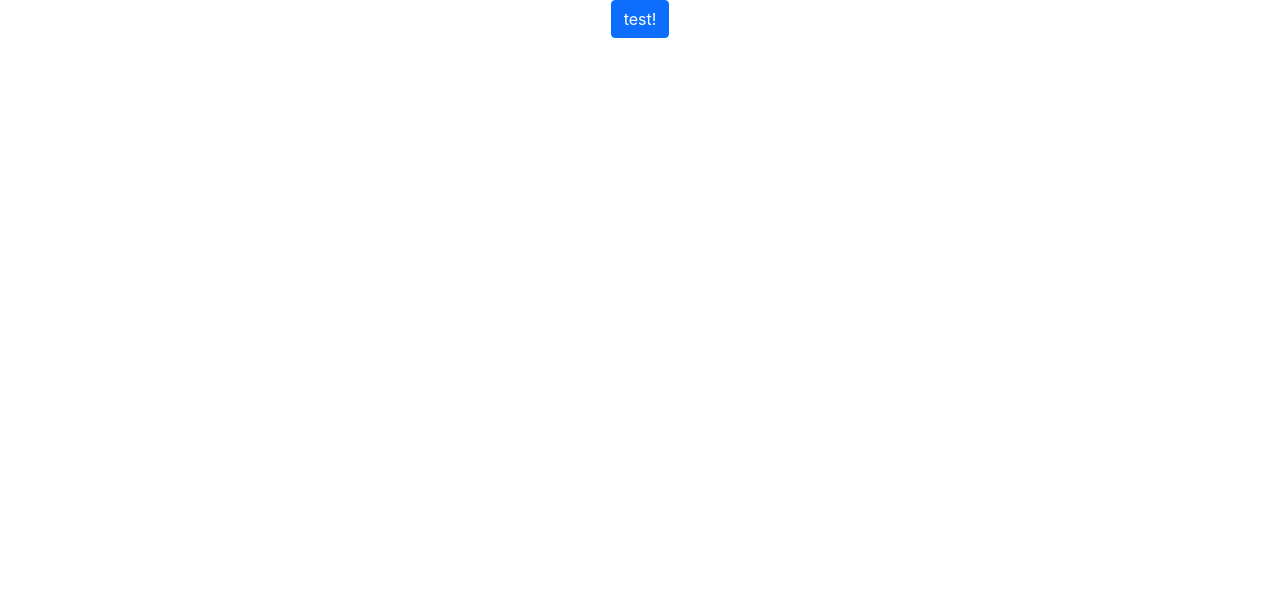
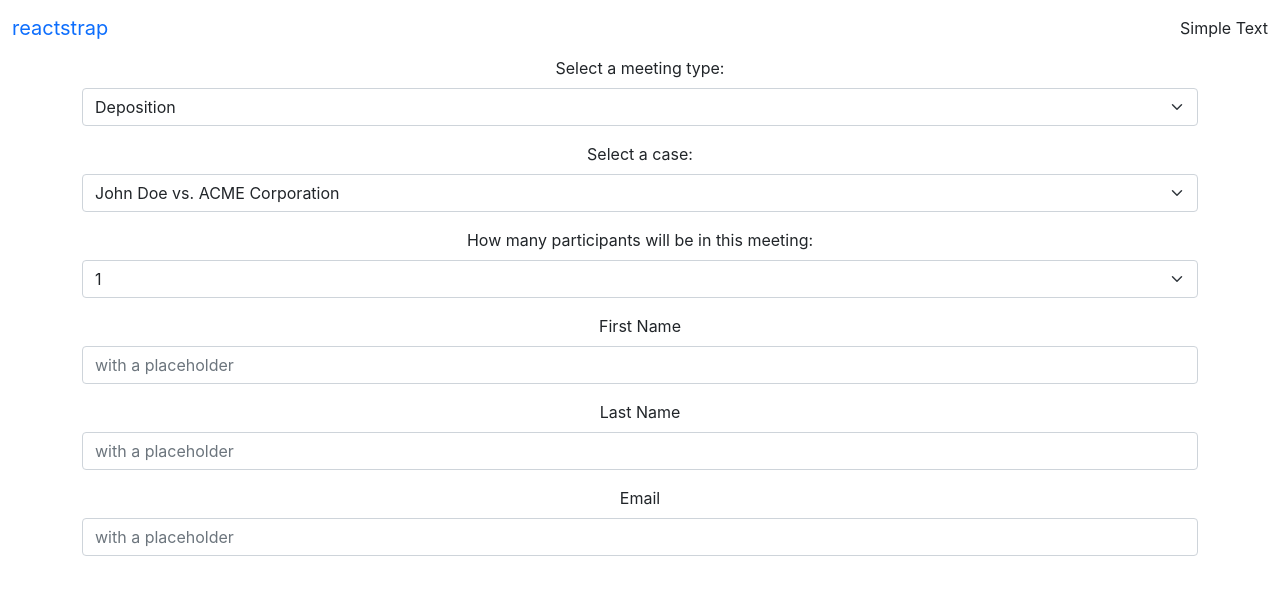
Before and after one commit to benclark1110/meeting-application, a React (Create React App) app in the folder meeting-app/: page / in a window 1280 px wide. Shown: the top 594 px of the page. Built offline with nearby package versions, Linux system fonts and the light colour scheme.

Commit message:
Adding form fields

```diff
--- a/meeting-app/src/App.tsx
+++ b/meeting-app/src/App.tsx
@@ -1,12 +1,18 @@
 import React from 'react';
-import logo from './logo.svg';
 import './App.css';
-import { Button } from 'reactstrap';
+import { Container } from 'reactstrap';
+import Header from './components/header';
+import MeetingInput from './components/add-meeting';
+import Participant from './components/add-participant';
 
-function App() {
+const App: React.FC = () => {
   return (
     <div className="App">
-      <Button color="primary">test!</Button>
+      <Header></Header>
+      <Container>
+        <MeetingInput></MeetingInput>
+        <Participant></Participant>
+      </Container>
     </div>
   );
 }
--- /dev/null
+++ b/meeting-app/src/components/add-meeting.tsx
@@ -0,0 +1,87 @@
+import {
+    Form,
+    FormGroup,
+    Label,
+    Input
+  } from 'reactstrap';
+
+const MeetingInput = (props: any) => {
+
+  return (
+    <div>
+        <Form>
+            <FormGroup>
+                <Label for="meetingType">
+                Select a meeting type:
+                </Label>
+                <Input
+                    id="meetingType"
+                    name="meetingType"
+                    type="select"
+                    placeholder="Please select a meeting type"
+                >
+                    <option>
+                        Deposition
+                    </option>
+                    <option>
+                        Arbitration
+                    </option>
+                    <option>
+                        General
+                    </option>
+                </Input>
+            </FormGroup>
+            <FormGroup>
+                <Label for="case">
+                Select a case:
+                </Label>
+                <Input
+                    id="case"
+                    name="case"
+                    type="select"
+                    placeholder="Please select a case"
+                >
+                    <option>
+                        John Doe vs. ACME Corporation
+                    </option>
+                    <option>
+                        Jane Doe vs. John Doe
+                    </option>
+                    <option>
+                        ACME Corporation vs. ACME Financial
+                    </option>
+                    <option>
+                        ACME Global vs. Jane Doe
+                    </option>
+                </Input>
+            </FormGroup>
+            <FormGroup>
+                <Label for="numberOfParticipants">
+                How many participants will be in this meeting:
+                </Label>
+                <Input
+                    id="numberOfParticipants"
+                    name="numberOfParticipants"
+                    type="select"
+                    placeholder="Select the number of participants"
+                >
+                    <option>
+                        1
+                    </option>
+                    <option>
+                        2
+                    </option>
+                    <option>
+                        3
+                    </option>
+                    <option>
+                        4
+                    </option>
+                </Input>
+            </FormGroup>
+        </Form>
+    </div>
+  );
+}
+
+export default MeetingInput;
--- /dev/null
+++ b/meeting-app/src/components/add-participant.tsx
@@ -0,0 +1,51 @@
+import {
+    Form,
+    FormGroup,
+    Label,
+    Input
+  } from 'reactstrap';
+
+const Participant = (props: any) => {
+
+  return (
+    <div>
+        <Form>
+            <FormGroup>
+                <Label for="firstName">
+                First Name
+                </Label>
+                <Input
+                    id="firstName"
+                    name="firstName"
+                    placeholder="with a placeholder"
+                    type="text"
+                />
+            </FormGroup>
+            <FormGroup>
+                <Label for="lastName">
+                Last Name
+                </Label>
+                <Input
+                    id="lastName"
+                    name="lastName"
+                    placeholder="with a placeholder"
+                    type="text"
+                />
+            </FormGroup>
+            <FormGroup>
+                <Label for="participantEmail">
+                Email
+                </Label>
+                <Input
+                    id="participantEmail"
+                    name="participantEmail"
+                    placeholder="with a placeholder"
+                    type="email"
+                />
+            </FormGroup>
+        </Form>
+    </div>
+  );
+}
+
+export default Participant;
--- /dev/null
+++ b/meeting-app/src/components/header.tsx
@@ -0,0 +1,19 @@
+import {
+    Navbar,
+    NavbarBrand,
+    NavbarText,
+  } from 'reactstrap';
+
+const Header = (props: any) => {
+
+  return (
+    <div>
+      <Navbar>
+        <NavbarBrand href="/">reactstrap</NavbarBrand>
+        <NavbarText>Simple Text</NavbarText>
+      </Navbar>
+    </div>
+  );
+}
+
+export default Header;
```
